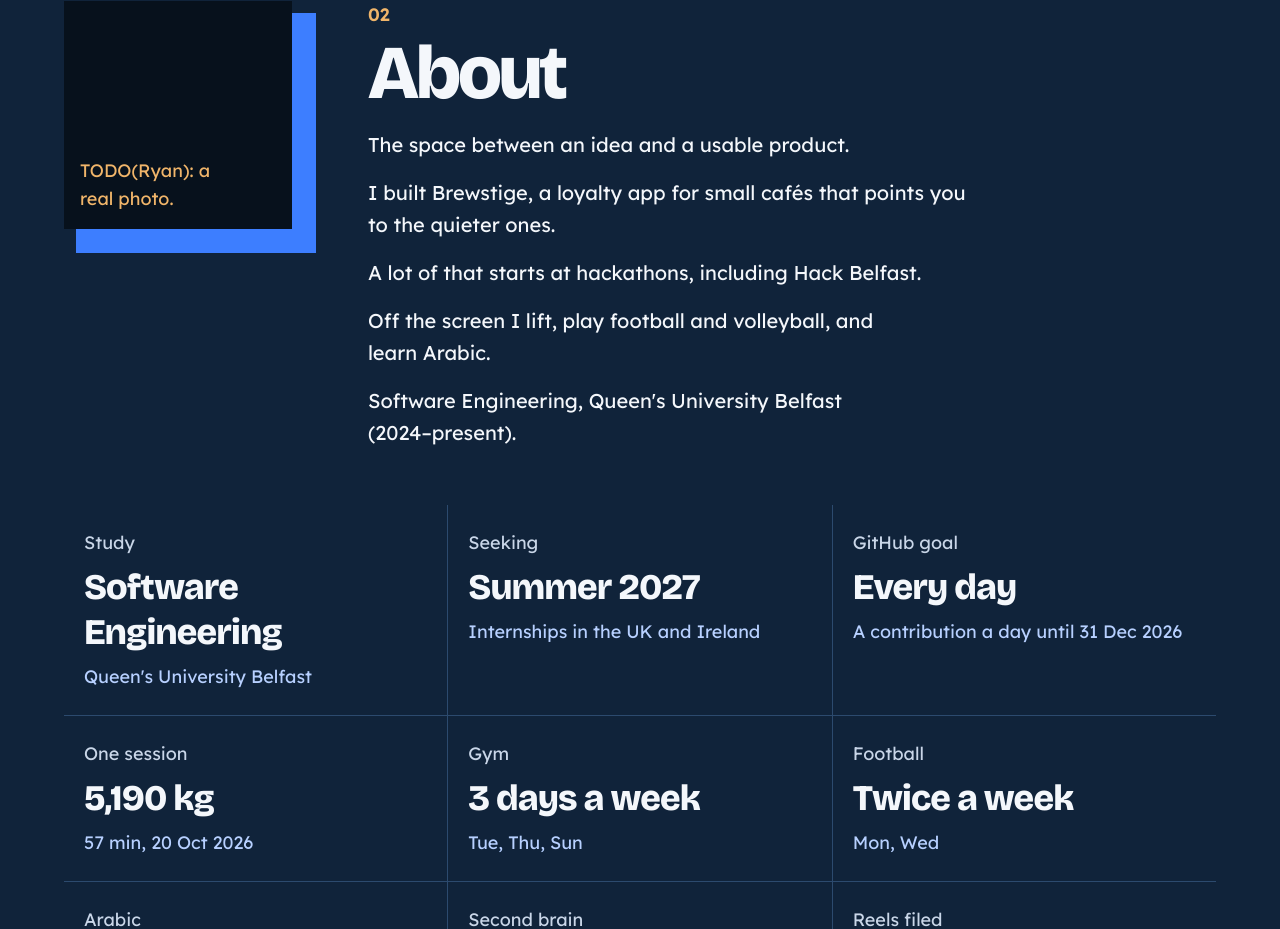
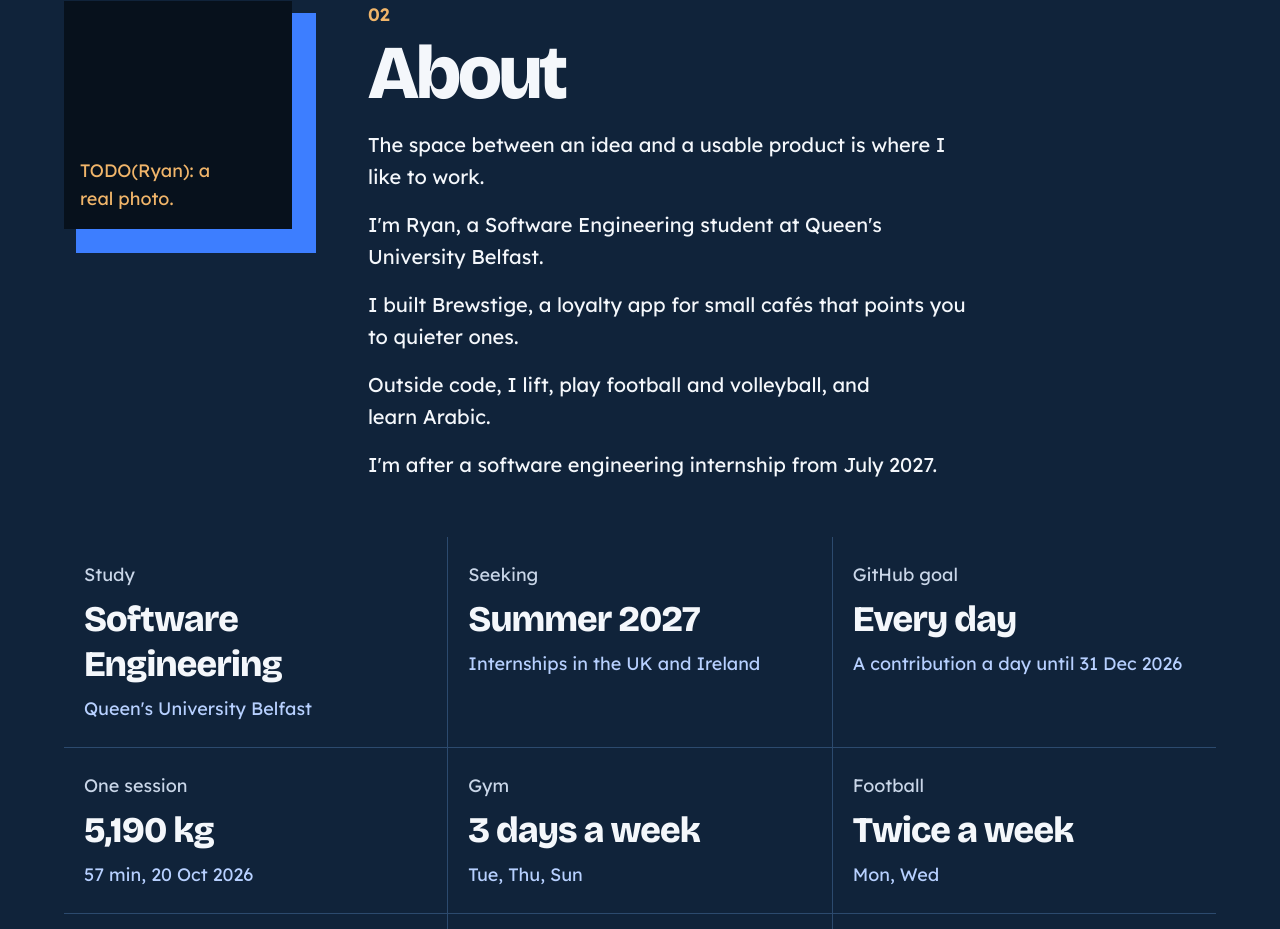
Before and after one commit to rjyot/rjyot.github.io, a Next.js app: page / in a window 1280 px wide. Shown: the part 1020-1949 px from the top of the page. Built offline with nearby package versions, Linux system fonts and the light colour scheme.

Commit message:
Replace the About copy with the final 60-word version.
The page uses that text on its own, and the meta description uses the shorter line.

Co-authored-by: rjyothis698 <rjyothis698@gmail.com>

```diff
--- a/src/app/layout.tsx
+++ b/src/app/layout.tsx
@@ -40,7 +40,7 @@ export const metadata: Metadata = {
     default: "Ryan Jyothis · Software Engineering",
     template: "%s · Ryan Jyothis",
   },
-  description: `${site.tagline} ${site.study} ${site.availability}. UK and Ireland.`,
+  description: site.description,
   authors: [{ name: site.name, url: site.github }],
   applicationName: site.name,
 };
--- a/src/components/about.tsx
+++ b/src/components/about.tsx
@@ -22,7 +22,6 @@ export function About() {
             {site.about.map((paragraph) => (
               <p key={paragraph}>{paragraph}</p>
             ))}
-            <p>{site.study}</p>
           </div>
         </div>
       </div>
--- a/src/content/site.ts
+++ b/src/content/site.ts
@@ -123,11 +123,15 @@ export const site = {
   skyline: null as string | null,
   skylineNote: "TODO(Ryan): a Belfast skyline photo under this field.",
   about: [
-    "The space between an idea and a usable product.",
-    "I built Brewstige, a loyalty app for small cafés that points you to the quieter ones.",
-    "A lot of that starts at hackathons, including Hack Belfast.",
-    "Off the screen I lift, play football and volleyball, and learn Arabic.",
+    "The space between an idea and a usable product is where I like to work.",
+    "I'm Ryan, a Software Engineering student at Queen's University Belfast.",
+    "I built Brewstige, a loyalty app for small cafés that points you to quieter ones.",
+    "Outside code, I lift, play football and volleyball, and learn Arabic.",
+    "I'm after a software engineering internship from July 2027.",
   ],
+  /** 27-word About, used as the meta description. */
+  description:
+    "The space between an idea and a usable product is where I like to work. Software Engineering at Queen's, Belfast. Open to internships from July 2027.",
   /**
    * Stats strip. Only sourced lines belong here.
    * Off the strip until Ryan confirms them: Brewstige team size, a 75 kg goal,
```
